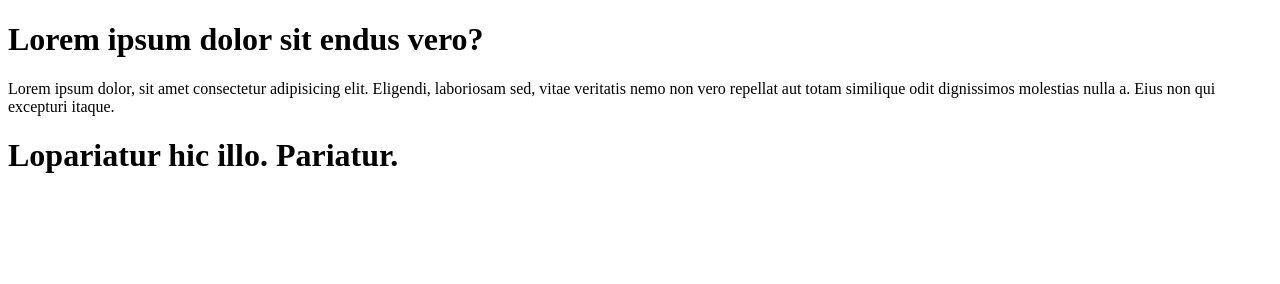
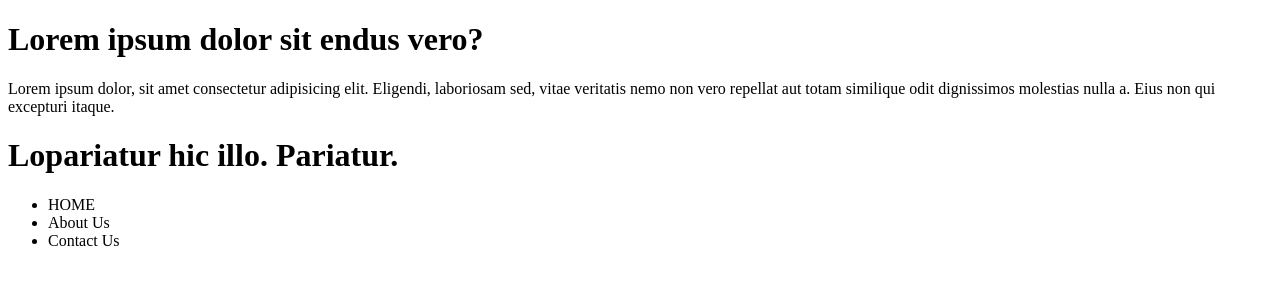
Before and after one commit to Bilkis2023/learn-git, a plain HTML site: page index.html in a window 1280 px wide. Drawn offline with Linux system fonts and the light colour scheme.

Commit message:
add a order list

```diff
--- a/index.html
+++ b/index.html
@@ -15,6 +15,11 @@
 
 
     <h1>Lopariatur hic illo. Pariatur.</h1>
+    <ul>
+        <li>HOME</li>
+        <li>About Us</li>
+        <li>Contact Us</li>
+    </ul>
 
 
 </body>
```
